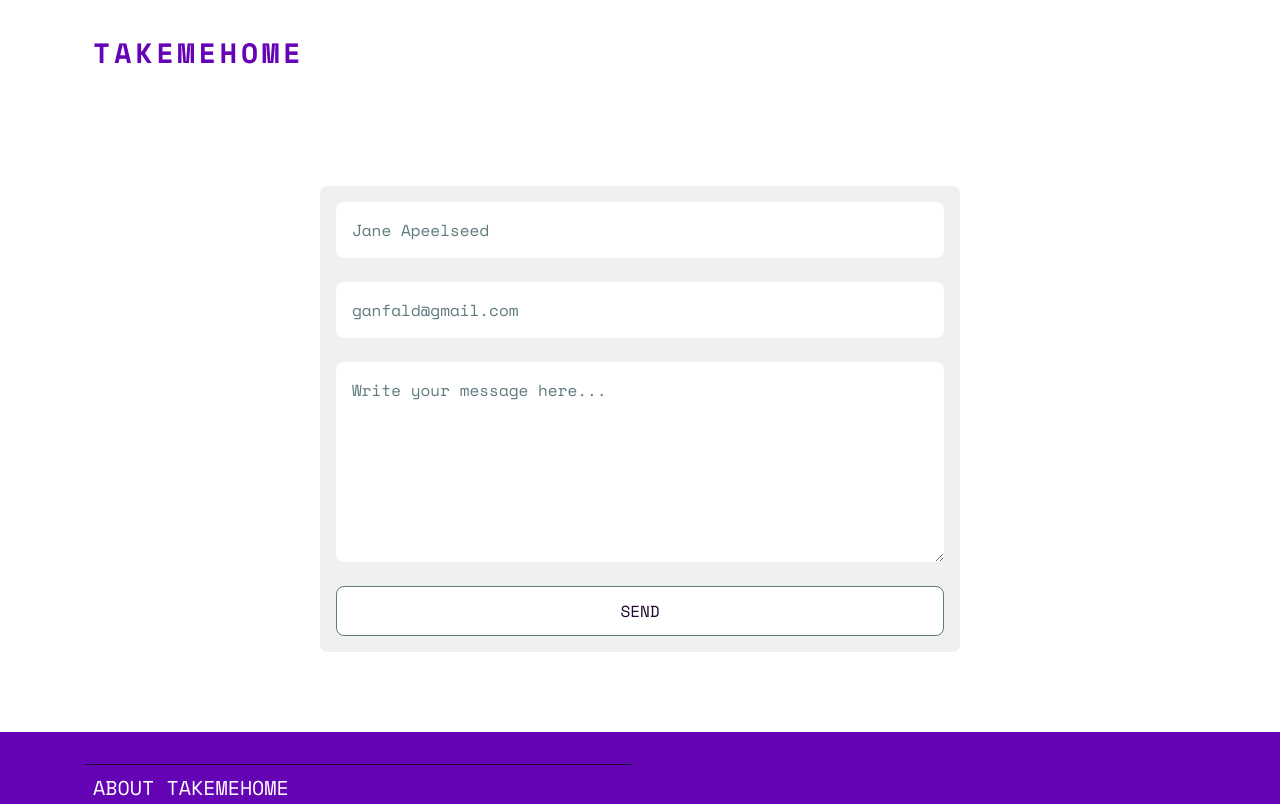
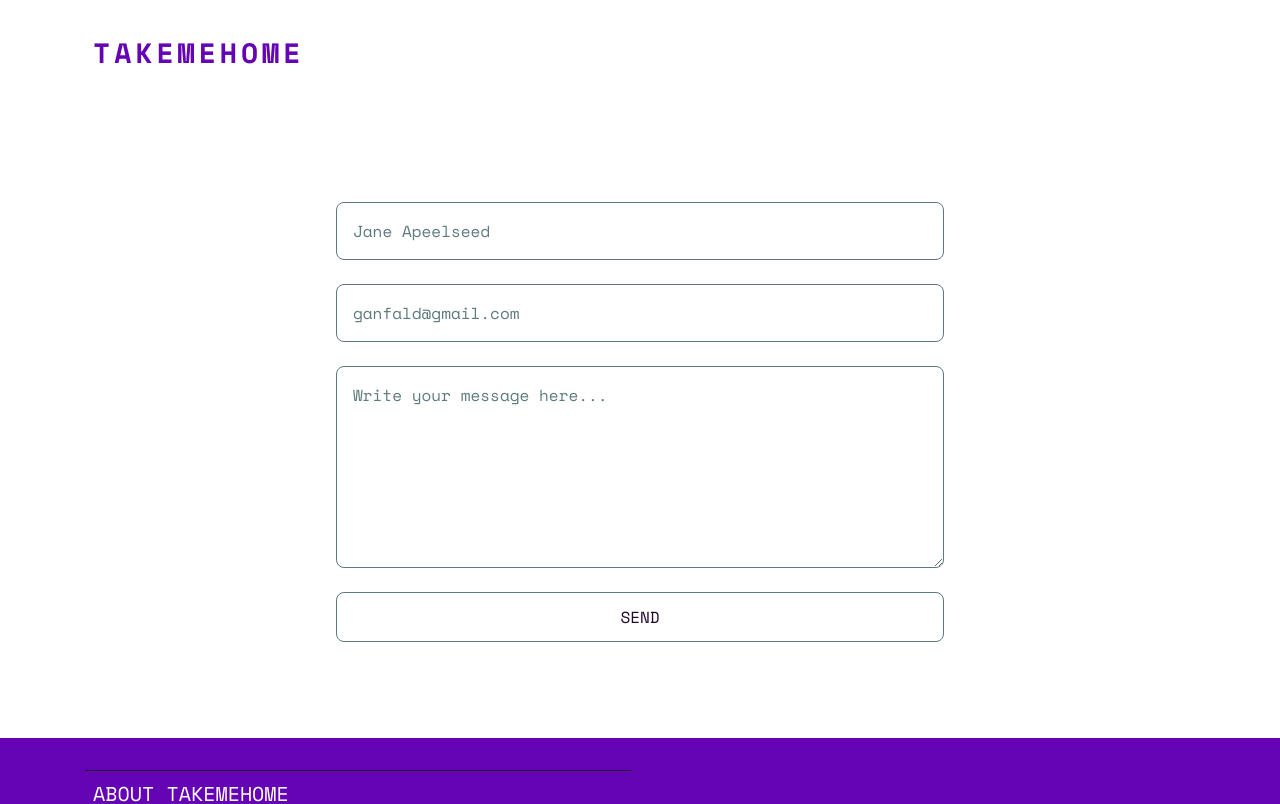
Before and after one commit to alexcumplido/takemeHome, a React (Vite) app: page /contact in a window 1280 px wide. Shown: the top 804 px of the page. Built offline with nearby package versions, Linux system fonts and the light colour scheme; what @petfinder/petfinder-js would draw is missing.

Commit message:
Styled form following overall theme

```diff
--- a/src/routes/contact/contact.css
+++ b/src/routes/contact/contact.css
@@ -12,7 +12,7 @@
   gap: 1.5rem;
   border-radius: 0.5rem;
   color: var(--color-primary-700);
-  background-color: #f0f0f0;
+  /* background-color: #f0f0f0; */
 }
 
 @media (min-width: 550px) {
@@ -32,6 +32,7 @@
   padding: 1rem;
   border: none;
   border-radius: 0.5rem;
+  border: 1px solid var(--clr-neutral-500);
 }
 
 .form__input::placeholder {
```
